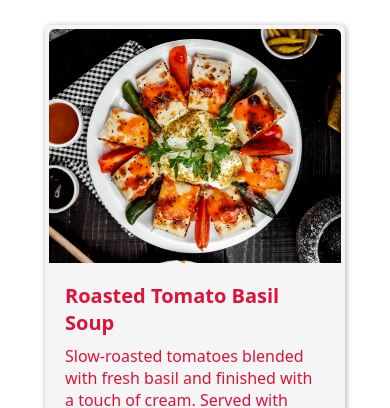
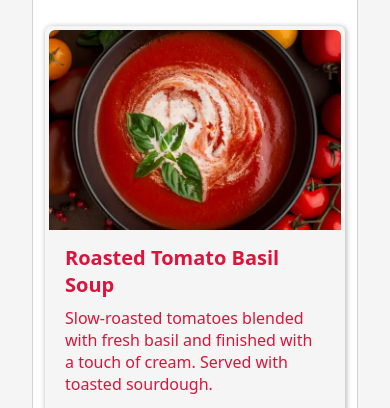
Before and after one commit to rimanz/odin-restaurant, a website built with webpack: page src/template.html in a window 390 px wide. Both pictures are taken after a click on the button "Menu". Shown: the part 436-844 px from the top of the page. Built offline with nearby package versions, Linux system fonts and the light colour scheme.

Commit message:
Add menu item images and update data and styles

```diff
--- a/src/data.js
+++ b/src/data.js
@@ -14,24 +14,28 @@ const restaurantData = {
     Appetizers: [
       {
         name: "Roasted Tomato Basil Soup",
+        image: "roasted-tomato-basil-soup.webp",
         description:
           "Slow-roasted tomatoes blended with fresh basil and finished with a touch of cream. Served with toasted sourdough.",
         price: 6.5,
       },
       {
         name: "Crispy Calamari",
+        image: "crispy-calamari.webp",
         description:
           "Lightly battered calamari fried until golden and served with lemon aioli and house marinara.",
         price: 9.0,
       },
       {
         name: "Stuffed Mushrooms",
+        image: "stuffed-mushrooms.webp",
         description:
           "Button mushrooms filled with herbed cream cheese, garlic, and parmesan, baked until tender.",
         price: 8.0,
       },
       {
         name: "Bruschetta Trio",
+        image: "bruschetta-trio.webp",
         description:
           "Grilled bread topped with tomato basil, roasted peppers, and olive tapenade.",
         price: 7.5,
@@ -40,24 +44,28 @@ const restaurantData = {
     Mains: [
       {
         name: "Grilled Herb Chicken",
+        image: "grilled-herb-chicken.webp",
         description:
           "Marinated chicken breast served with garlic mashed potatoes and seasonal vegetables.",
         price: 16.0,
       },
       {
         name: "Pan-Seared Salmon",
+        image: "pan-seared-salmon.webp",
         description:
           "Fresh salmon fillet with lemon butter sauce and wild rice.",
         price: 18.5,
       },
       {
         name: "Classic Beef Burger",
+        image: "classic-beef-burger.webp",
         description:
           "Angus beef patty with aged cheddar, lettuce, tomato, and house sauce on a brioche bun.",
         price: 14.0,
       },
       {
         name: "Vegetable Pasta Primavera",
+        image: "vegetable-pasta-primavera.webp",
         description:
           "Seasonal vegetables tossed with penne pasta in a light garlic olive oil sauce.",
         price: 15.0,
@@ -66,24 +74,28 @@ const restaurantData = {
     Desserts: [
       {
         name: "Chocolate Lava Cake",
+        image: "chocolate-lava-cake.webp",
         description:
           "Warm chocolate cake with a molten center, served with vanilla ice cream.",
         price: 8.0,
       },
       {
         name: "New York Cheesecake",
+        image: "new-york-cheesecake.webp",
         description:
           "Classic cheesecake with a buttery graham crust and berry compote.",
         price: 7.5,
       },
       {
         name: "Tiramisu",
+        image: "tiramisu.webp",
         description:
           "Espresso-soaked ladyfingers layered with mascarpone cream and cocoa.",
         price: 7.0,
       },
       {
         name: "Seasonal Fruit Tart",
+        image: "seasonal-fruit-tart.webp",
         description:
           "Buttery pastry crust filled with custard and topped with fresh seasonal fruits.",
         price: 6.5,
@@ -92,23 +104,27 @@ const restaurantData = {
     Drinks: [
       {
         name: "Fresh Lemonade",
+        image: "fresh-lemonade.webp",
         description:
           "Freshly squeezed lemons with a touch of cane sugar and mint.",
         price: 4.0,
       },
       {
         name: "Iced Tea",
+        image: "iced-tea.webp",
         description:
           "Chilled black tea served with lemon and optional sweetener.",
         price: 3.5,
       },
       {
         name: "House Coffee",
+        image: "house-coffee.webp",
         description: "Freshly brewed medium-roast coffee.",
         price: 3.0,
       },
       {
         name: "Sparkling Water",
+        image: "sparkling-water.webp",
         description: "Chilled sparkling mineral water.",
         price: 3.0,
       },
--- a/src/pages/menu.js
+++ b/src/pages/menu.js
@@ -28,7 +28,7 @@ function createCard({ item, parent }) {
   const image = createNode({
     tag: "img",
     attributes: {
-      src: item.image ? item.image : defaultImage,
+      src: item.image ? `/images/${item.image}` : defaultImage,
       alt: item.name + " image.",
     },
     parent: imageContainer,
--- a/src/styles.css
+++ b/src/styles.css
@@ -229,6 +229,10 @@ footer p {
   margin-bottom: 1.25rem;
 }
 
+.submenu {
+  background-color: whitesmoke;
+}
+
 .submenu .section-heading {
   background-color: crimson;
   color: white;
@@ -240,7 +244,9 @@ footer p {
   justify-content: center;
   column-gap: 1.5rem;
   row-gap: 2rem;
+  background-color: white;
   padding-block: var(--outer-padding-y);
+  border: 1px solid lightgray;
 }
 
 .card {
@@ -266,7 +272,7 @@ footer p {
 
 .image-container {
   width: 100%;
-  /* height: 200px; */
+  height: 200px;
 }
 
 .image-container img {
```
Also changed, not shown: public/images/bruschetta-trio.webp (added), public/images/chocolate-lava-cake.webp (added), public/images/classic-beef-burger.webp (added), public/images/crispy-calamari.webp (added), public/images/fresh-lemonade.webp (added), public/images/grilled-herb-chicken.webp (added), public/images/house-coffee.webp (added), public/images/iced-tea.webp (added), public/images/new-york-cheesecake.webp (added), public/images/pan-seared-salmon.webp (added), public/images/roasted-tomato-basil-soup.webp (added), public/images/seasonal-fruit-tart.webp (added), public/images/sparkling-water.webp (added), public/images/stuffed-mushrooms.webp (added), 2 more files.
